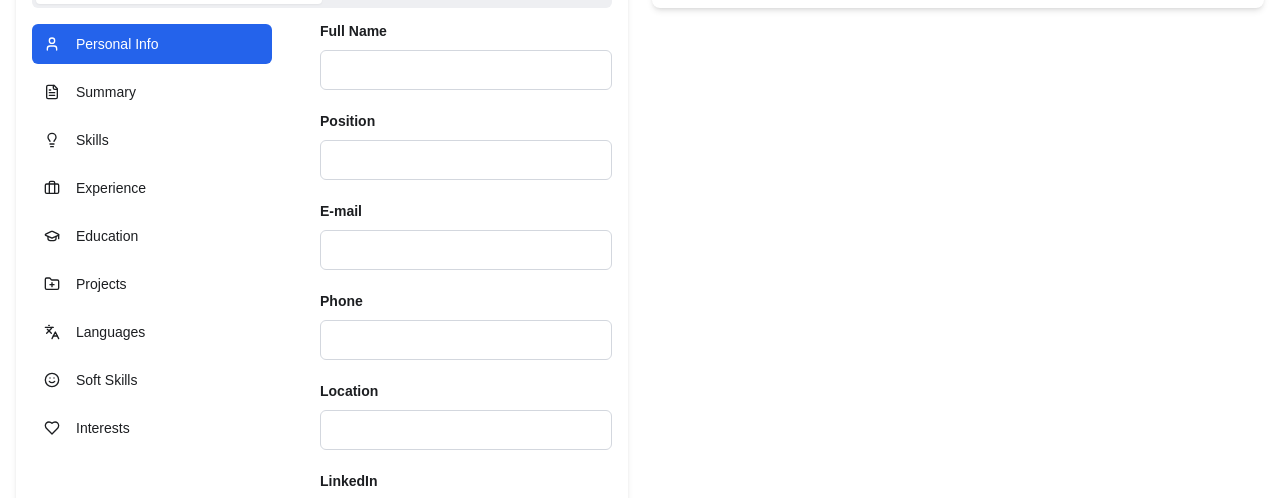
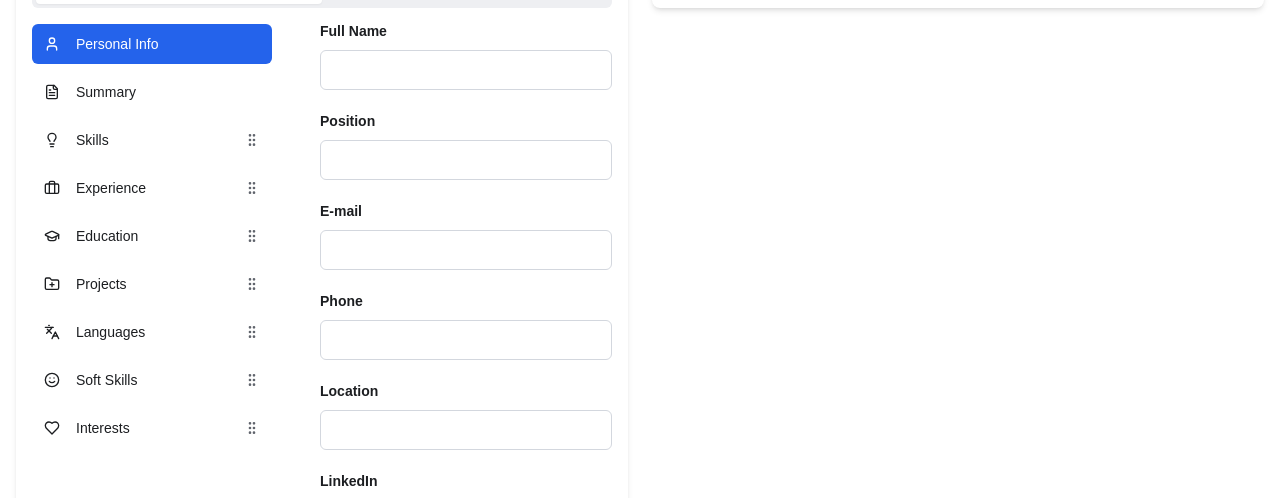
Before and after one commit to JiMare/CV-generator, a React app: page /wizard/personal in a window 1280 px wide. Shown: the part 148-646 px from the top of the page. Built offline with nearby package versions, Linux system fonts and the light colour scheme; the HTML template or start-up script is replaced by a standard one.

Commit message:
drag sections

```diff
--- a/src/components/DraggableTab.tsx
+++ b/src/components/DraggableTab.tsx
@@ -4,18 +4,22 @@ import { Button } from './ui/button';
 
 type Props = {
   route: WizardOption;
+  dragElement?: React.ReactNode;
 };
 
-export const DraggableTab = ({ route }: Props) => {
+export const DraggableTab = ({ route, dragElement }: Props) => {
   const location = useLocation();
   const isActive = location.pathname.startsWith(route.path);
 
   return (
+    <div className='relative'>
       <Link to={route.path} className="block flex items-center">
         <Button variant={isActive ? 'default' : 'ghost'} className="w-full justify-start px-3 text-sm font-medium">
           <span className="mr-2">{route.icon}</span>
           {route.label}
         </Button>
       </Link>
+      {dragElement}
+    </div>
   );
 };
--- a/src/modules/form/wizard/WizardTab.tsx
+++ b/src/modules/form/wizard/WizardTab.tsx
@@ -1,14 +1,59 @@
 import { Outlet } from '@tanstack/react-router';
 import { wizardOptions } from './options';
 import { DraggableTab } from '@/components/DraggableTab';
+import { DragDropContext, Draggable, Droppable, DropResult } from '@hello-pangea/dnd';
+import { useState } from 'react';
+import { GripVertical } from 'lucide-react';
 
 export const WizardTab = () => {
+  const [draggableOptions, setDraggableOptions] = useState(wizardOptions.filter((option) => option.draggable));
+
+  const onDragEnd = (result: DropResult) => {
+    const { source, destination } = result;
+    if (!destination || source.index === destination.index) return;
+
+    const updatedOptions = Array.from(draggableOptions);
+    const [movedOption] = updatedOptions.splice(source.index, 1);
+    updatedOptions.splice(destination.index, 0, movedOption);
+    setDraggableOptions(updatedOptions);
+  };
   return (
     <div className="flex flex-col md:flex-row gap-8">
       <nav className="md:w-64 md:pr-4 space-y-2">
-        {wizardOptions.map((option) => (
-          <DraggableTab key={option.label} route={option} />
-        ))}
+        {wizardOptions
+          .filter((option) => !option.draggable)
+          .map((option) => (
+            <DraggableTab key={option.label} route={option} />
+          ))}
+        <DragDropContext onDragEnd={onDragEnd}>
+          <Droppable droppableId="wizard-tabs">
+            {(provided) => (
+              <div {...provided.droppableProps} ref={provided.innerRef} className="space-y-2">
+                {draggableOptions.map((option, index) => {
+                  return (
+                    <Draggable key={option.label} draggableId={option.label} index={index}>
+                      {(provided) => (
+                        <div ref={provided.innerRef} {...provided.draggableProps}>
+                          <DraggableTab
+                            route={option}
+                            dragElement={
+                              option.draggable ? (
+                                <div className="absolute top-3 right-3 cursor-move" {...provided.dragHandleProps}>
+                                  <GripVertical className="h-4 w-4 cursor-grab text-muted-foreground" />
+                                </div>
+                              ) : null
+                            }
+                          />
+                        </div>
+                      )}
+                    </Draggable>
+                  );
+                })}
+                {provided.placeholder}
+              </div>
+            )}
+          </Droppable>
+        </DragDropContext>
       </nav>
       <div className="flex-1">
         <Outlet />
```
Lines whose indentation alone changed are shown as unchanged.
